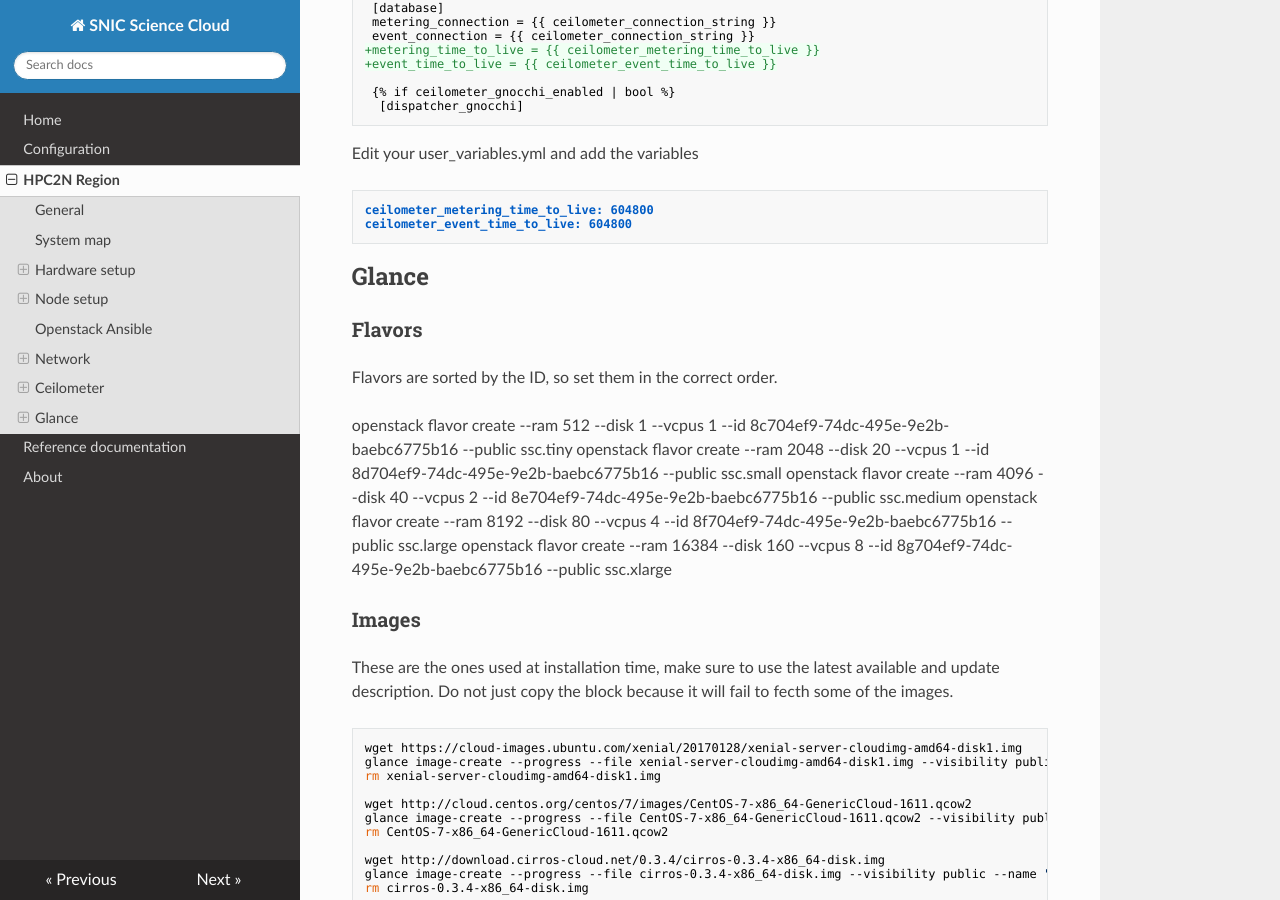
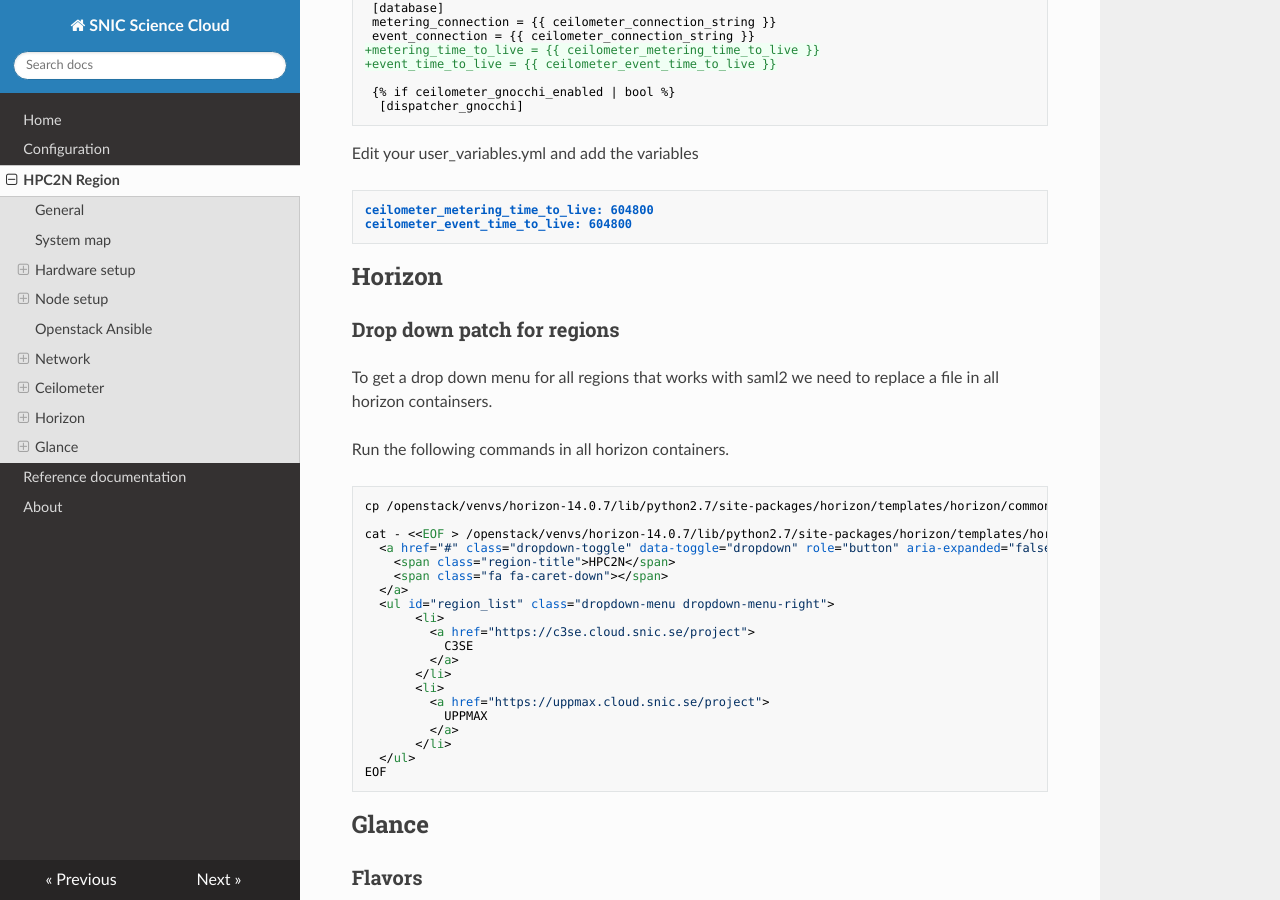
Before and after one commit to SNICScienceCloud/operators-documentation, an MkDocs documentation site: the page built from docs/config_hpc2n.md, in a window 1280 px wide and 900 px high, scrolled down 7240 px. Built offline with MkDocs 1.6.1, drawn with Linux system fonts in a browser that asks for light colours; nearby versions of some CDN libraries; old or Windows-style settings are respelled for this version of MkDocs.

Commit message:
Quck fix for regions in horizon

```diff
--- a/docs/config_hpc2n.md
+++ b/docs/config_hpc2n.md
@@ -360,6 +360,36 @@ Edit your user_variables.yml and add the variables
     ceilometer_metering_time_to_live: 604800
     ceilometer_event_time_to_live: 604800
 
+## Horizon
+
+### Drop down patch for regions
+
+To get a drop down menu for all regions that works with saml2 we need to replace a file in all horizon containsers.
+
+Run the following commands in all horizon containers.
+
+    cp /openstack/venvs/horizon-14.0.7/lib/python2.7/site-packages/horizon/templates/horizon/common/_region_selector.html /openstack/venvs/horizon-14.0.7/lib/python2.7/site-packages/horizon/templates/horizon/common/_region_selector.html.orig
+
+    cat - <<EOF > /openstack/venvs/horizon-14.0.7/lib/python2.7/site-packages/horizon/templates/horizon/common/_region_selector.html
+      <a href="#" class="dropdown-toggle" data-toggle="dropdown" role="button" aria-expanded="false">
+        <span class="region-title">HPC2N</span>
+        <span class="fa fa-caret-down"></span>
+      </a>
+      <ul id="region_list" class="dropdown-menu dropdown-menu-right">
+           <li>
+             <a href="https://c3se.cloud.snic.se/project">
+               C3SE
+             </a>
+           </li>
+           <li>
+             <a href="https://uppmax.cloud.snic.se/project">
+               UPPMAX
+             </a>
+           </li>
+      </ul>
+    EOF
+
+
 ## Glance
 
 ### Flavors
```
